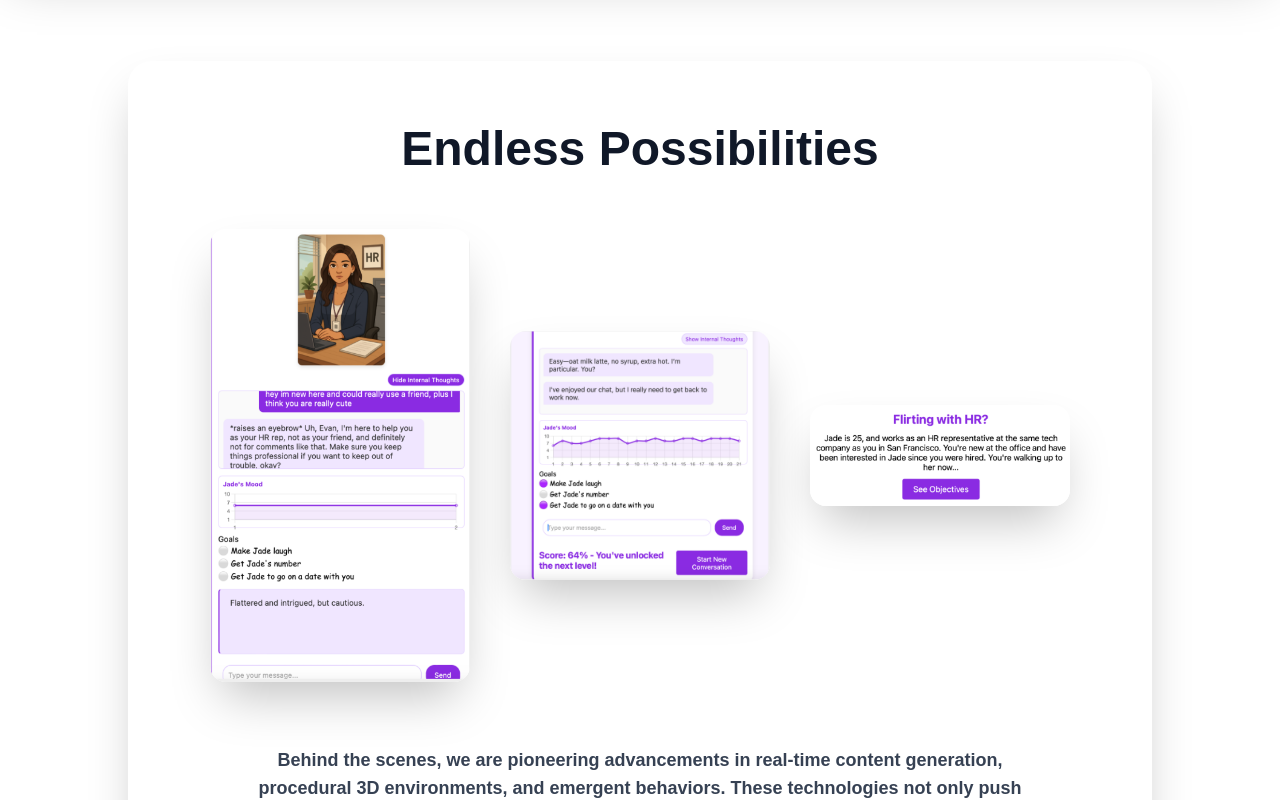
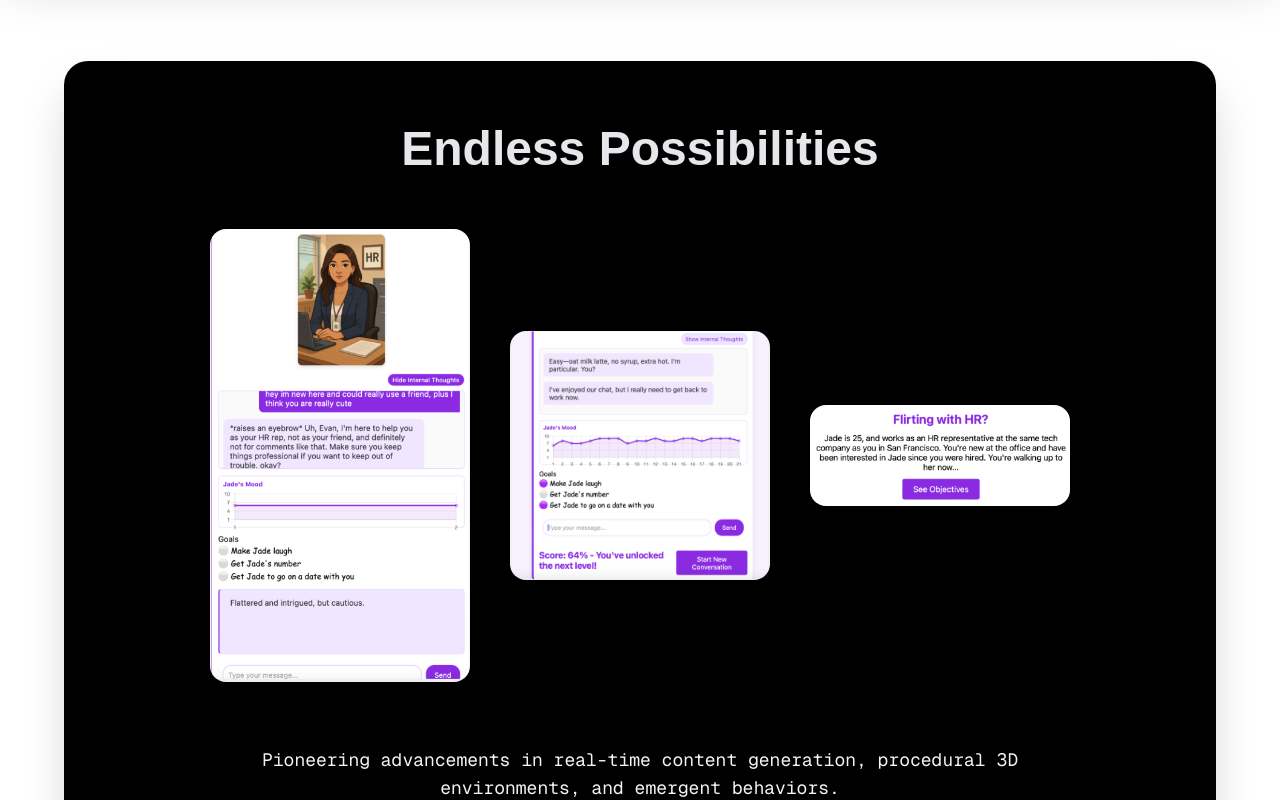
Before and after one commit to llanoajm/world37landing, a Next.js app: page / in a window 1280 px wide. Shown: the part 1800-2600 px from the top of the page. Built offline with nearby package versions, Linux system fonts and the light colour scheme.

Commit message:
Fix build

```diff
--- a/app/page.tsx
+++ b/app/page.tsx
@@ -21,7 +21,7 @@ function Navbar({ onWaitlistClick }: { onWaitlistClick: () => void }) {
           <rect width="32" height="32" rx="8" fill="#222" />
           <circle cx="16" cy="16" r="8" fill="#fff" />
         </svg>
-        <span className="font-bold text-xl tracking-tight bg-gradient-to-r from-purple-400 via-pink-400 to-orange-400 bg-clip-text text-transparent">WORLD37</span>
+        <span className="font-bold text-xl tracking-tight bg-gradient-to-r from-purple-700 via-pink-600 to-orange-400 bg-clip-text text-transparent">WORLD37</span>
       </div>
       {/* Center links */}
       <div className="flex-1 flex justify-center">
@@ -122,15 +122,15 @@ export default function Home() {
           <ScrollPane />
           {/* Showcase Section */}
           <section className="w-full flex justify-center py-16 px-2">
-            <div className="w-full max-w-5xl bg-white rounded-3xl shadow-2xl flex flex-col items-center p-8 md:p-16 gap-8">
-              <h2 className="text-3xl md:text-5xl font-bold text-center text-gray-900 mb-6">Endless Possibilities</h2>
+            <div className="w-full max-w-6xl bg-black rounded-3xl shadow-2xl flex flex-col items-center p-8 md:p-16 gap-8">
+              <h2 className="text-3xl md:text-5xl font-bold text-center text-gray-200 mb-6">Endless Possibilities</h2>
               <div className="flex flex-row items-center justify-center gap-10 mb-8">
                 <Image src="/i1.png" alt="i1" width={260} height={260} className="rounded-2xl shadow-2xl object-cover" />
                 <Image src="/i2.png" alt="i2" width={260} height={260} className="rounded-2xl shadow-2xl object-cover" />
                 <Image src="/i3.png" alt="i3" width={260} height={260} className="rounded-2xl shadow-2xl object-cover" />
               </div>
-              <p className="text-base md:text-lg text-gray-700 text-center max-w-3xl font-semibold">
-                Behind the scenes, we are pioneering advancements in real-time content generation, procedural 3D environments, and emergent behaviors. These technologies not only push the boundaries of interactive storytelling but also lay the groundwork for future integrations, including a general API that functions as a story engine, and AR. It's not just about creating stories; it's about redefining the relationship between creators, technology, and audiences. We are pushing the boundaries of what generative systems can achieve, setting a new standard for interactive entertainment.
+              <p className="text-base md:text-lg text-gray-100 text-center max-w-3xl font-mono">
+                Pioneering advancements in real-time content generation, procedural 3D environments, and emergent behaviors.
               </p>
             </div>
           </section>
```
Also changed, not shown: 1 other file (tests, documents, lock files or other folders).
